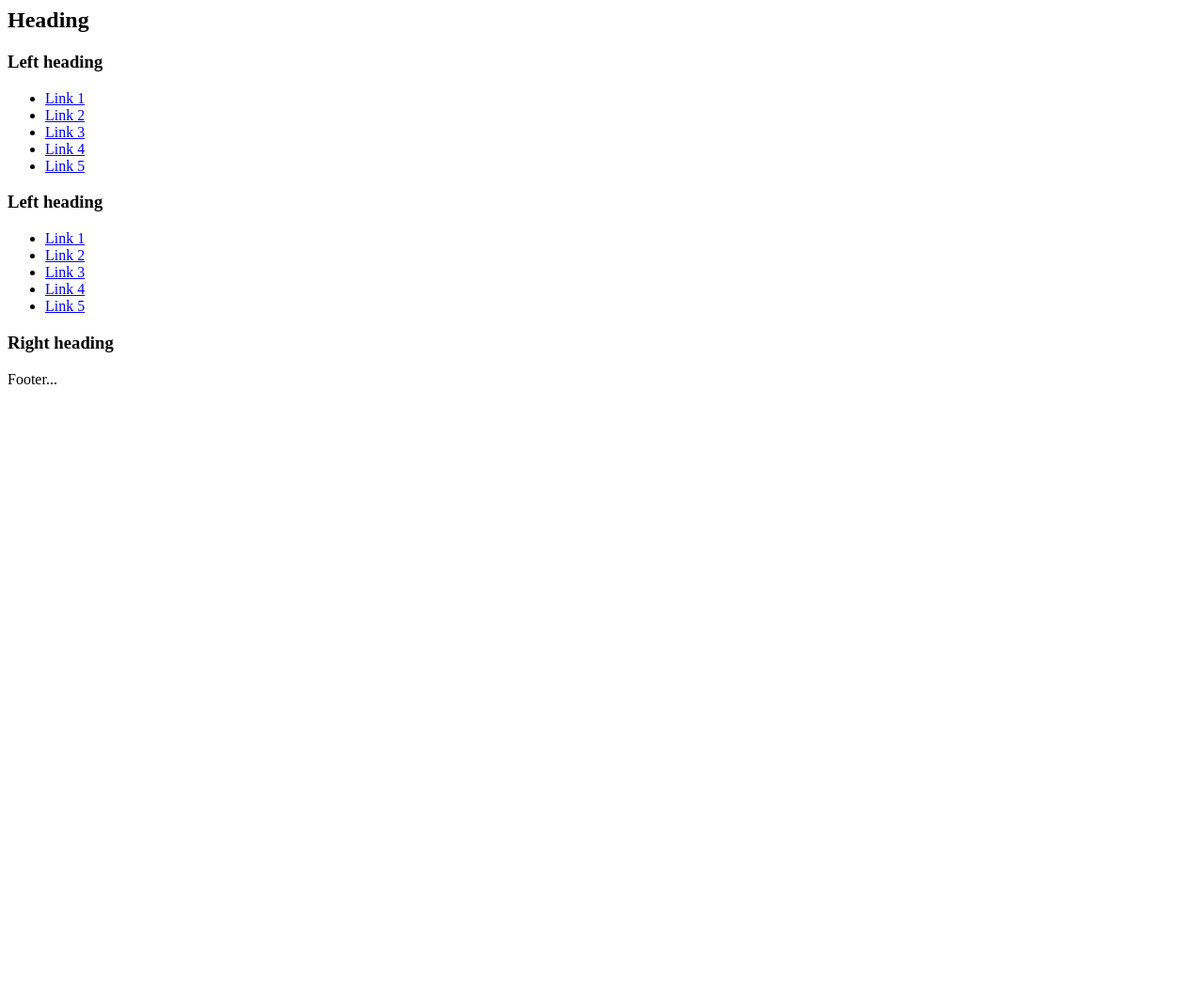
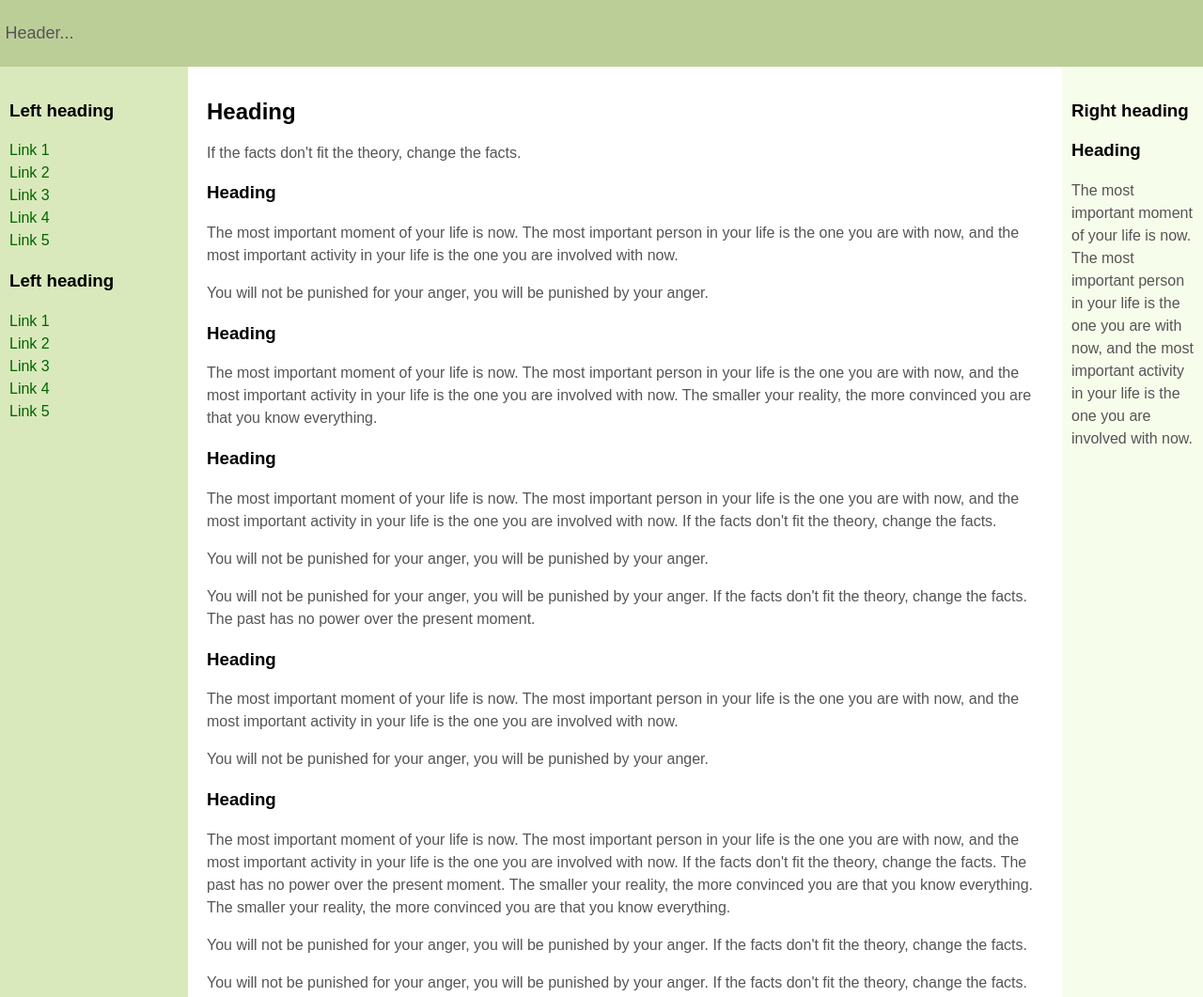
Before and after one commit to dev-mlk/automation-theme, a website: page public/index.html in a window 1280 px wide. Shown: the top 1061 px of the page at 94% size. Before the commit the page ends 800 px from the top, so only its background shows below. Drawn offline with Linux system fonts and the light colour scheme.

Commit message:
deployment

```diff
--- a/public/index.html
+++ b/public/index.html
@@ -1,4 +1,135 @@
+<title>3 Column Layout</title>
+	<style type="text/css">
 
+		/* Layout */
+		body {
+			min-width: 630px;
+		}
+
+		#container {
+			padding-left: 200px;
+			padding-right: 190px;
+		}
+
+		#container .column {
+			position: relative;
+			float: left;
+		}
+
+		#center {
+			padding: 10px 20px;
+			width: 100%;
+		}
+
+		#left {
+			width: 180px;
+			padding: 0 10px;
+			right: 240px;
+			margin-left: -100%;
+		}
+
+		#right {
+			width: 130px;
+			padding: 0 10px;
+			margin-right: -100%;
+		}
+
+		#footer {
+			clear: both;
+		}
+
+		/* IE hack */
+		* html #left {
+			left: 150px;
+		}
+
+		/* Make the columns the same height as each other */
+		#container {
+			overflow: hidden;
+		}
+
+		#container .column {
+			padding-bottom: 1001em;
+			margin-bottom: -1000em;
+		}
+
+		/* Fix for the footer */
+		* html body {
+			overflow: hidden;
+		}
+
+		* html #footer-wrapper {
+			float: left;
+			position: relative;
+			width: 100%;
+			padding-bottom: 10010px;
+			margin-bottom: -10000px;
+			background: #fff;
+		}
+
+		/* Aesthetics */
+		body {
+			margin: 0;
+			padding: 0;
+			font-family:Sans-serif;
+			line-height: 1.5em;
+		}
+
+		p {
+			color: #555;
+		}
+
+		nav ul {
+			list-style-type: none;
+			margin: 0;
+			padding: 0;
+		}
+
+		nav ul a {
+			color: darkgreen;
+			text-decoration: none;
+		}
+
+		#header, #footer {
+			font-size: large;
+			padding: 0.3em;
+			background: #BCCE98;
+		}
+
+		#left {
+			background: #DAE9BC;
+		}
+
+		#right {
+			background: #F7FDEB;
+		}
+
+		#center {
+			background: #fff;
+		}
+
+		#container .column {
+			padding-top: 1em;
+		}
+
+	</style>
+
+	<script type="text/javascript">
+		/* =============================
+		This script generates sample text for the body content.
+		You can remove this script and any reference to it.
+		 ============================= */
+		var bodyText=["The smaller your reality, the more convinced you are that you know everything.", "If the facts don't fit the theory, change the facts.", "The past has no power over the present moment.", "This, too, will pass.", "</p><p>You will not be punished for your anger, you will be punished by your anger.", "Peace comes from within. Do not seek it without.", "<h3>Heading</h3><p>The most important moment of your life is now. The most important person in your life is the one you are with now, and the most important activity in your life is the one you are involved with now."]
+		function generateText(sentenceCount){
+			for (var i=0; i<sentenceCount; i++)
+			document.write(bodyText[Math.floor(Math.random()*7)]+" ")
+		}
+	</script>
+</head>
+
+<body>
+
+	<header id="header"><p>Header...</p></header>
 
 	<div id="container">
 
@@ -40,4 +171,4 @@
 
 	<div id="footer-wrapper">
 		<footer id="footer"><p>Footer...</p></footer>
-	</div>
+  </div>
```
